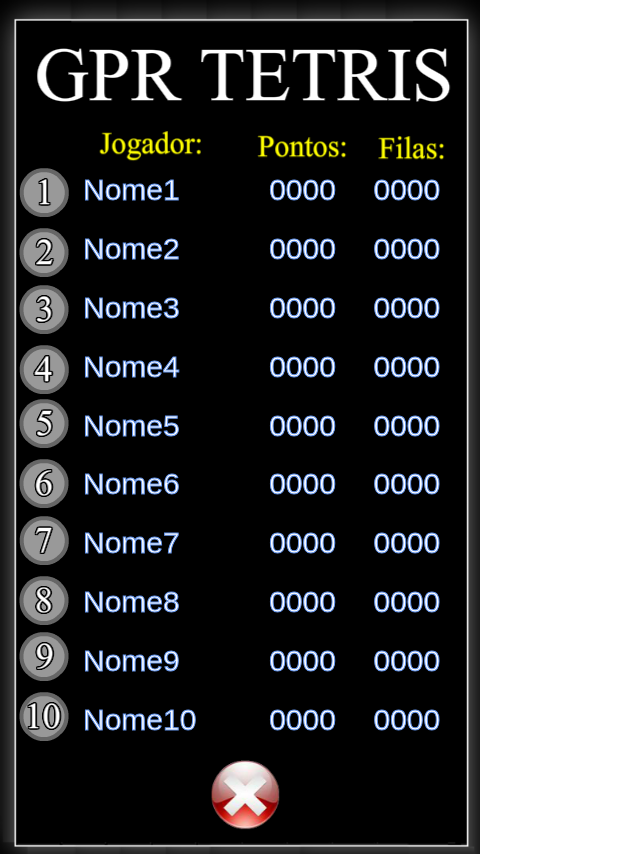
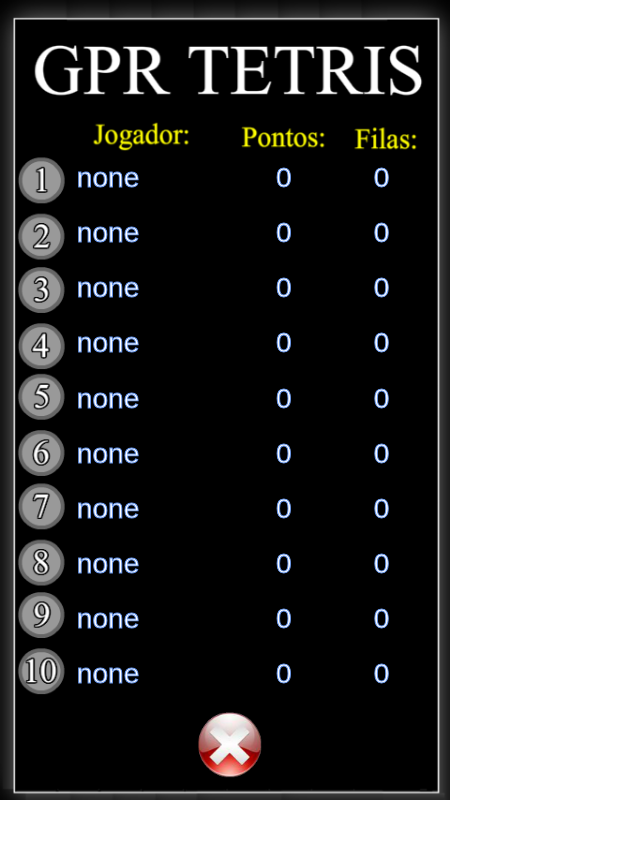
Before and after one commit to gleisonpintoramos/GPRTetris-HTML, a plain HTML site: page Recordes.html in a window 1280 px wide. Shown: the whole page, without its empty margins (0-640 px from the left). After the commit the page ends 800 px from the top, so only its background shows below. Drawn offline with Linux system fonts and the light colour scheme.

Commit message:
Add files via upload

```diff
--- a/Recordes.html
+++ b/Recordes.html
@@ -38,10 +38,17 @@
     width: 45%;
     text-align: left;
    }
+   #Recordes {
+         position: absolute;
+         top: 0px;
+         left: 0px;
+         width: 480px;
+         height: 854px;
+        }
 </style>
 
 <body>
-   <img id="btRecordes"  src="Imagens/recordes.png">
+   <img id="Recordes"  src="Imagens/recordes.png">
    <img  id="btFechar" onclick = "window.location.href = 'Index.html'"src="Imagens/bt_Fechar.png">
    <table id="tabela">
     <tr> <td id="nome">Nome1</td> <td>0000</td> <td>0000</td> </tr>
@@ -64,12 +71,18 @@
     // Carrega os recordes
     function CarregaRecordes(){
        // Converta o array em uma string JSON
-      const json = localStorage.getItem("GPRTetris_recordes");
+      const json = localStorage.getItem("GPRTetrisRecordes");
       // Salve o JSON no localStorage
       recordes =JSON.parse(json);
     }
 
-    CarregaRecordes();
+    document.body.style.zoom = window.innerHeight/854;
+     // INICIALIZA RECORDES
+    recordes[0] = ["none","none","none","none","none","none","none","none","none","none"];
+    recordes[1] = [0,0,0,0,0,0,0,0,0,0];
+    recordes[2] = [0,0,0,0,0,0,0,0,0,0];
+
+    if (localStorage.getItem("GPRTetrisRecordes") === null) {} else {CarregaRecordes()};
 
     // Atualiando a tabela
     for (let i = 0; i < 10; i++){
@@ -77,10 +90,6 @@
         tabela.rows[i].cells[1].innerHTML = recordes[1][i];
         tabela.rows[i].cells[2].innerHTML = recordes[2][i];
     }
-    setInterval(Redimensiona,200);
-    function Redimensiona(){
-       document.body.style.zoom = window.innerHeight/854;
-    }
 </script>
 
 </html>
```
Also changed, not shown: Tetris.html (+3 -3 lines).
